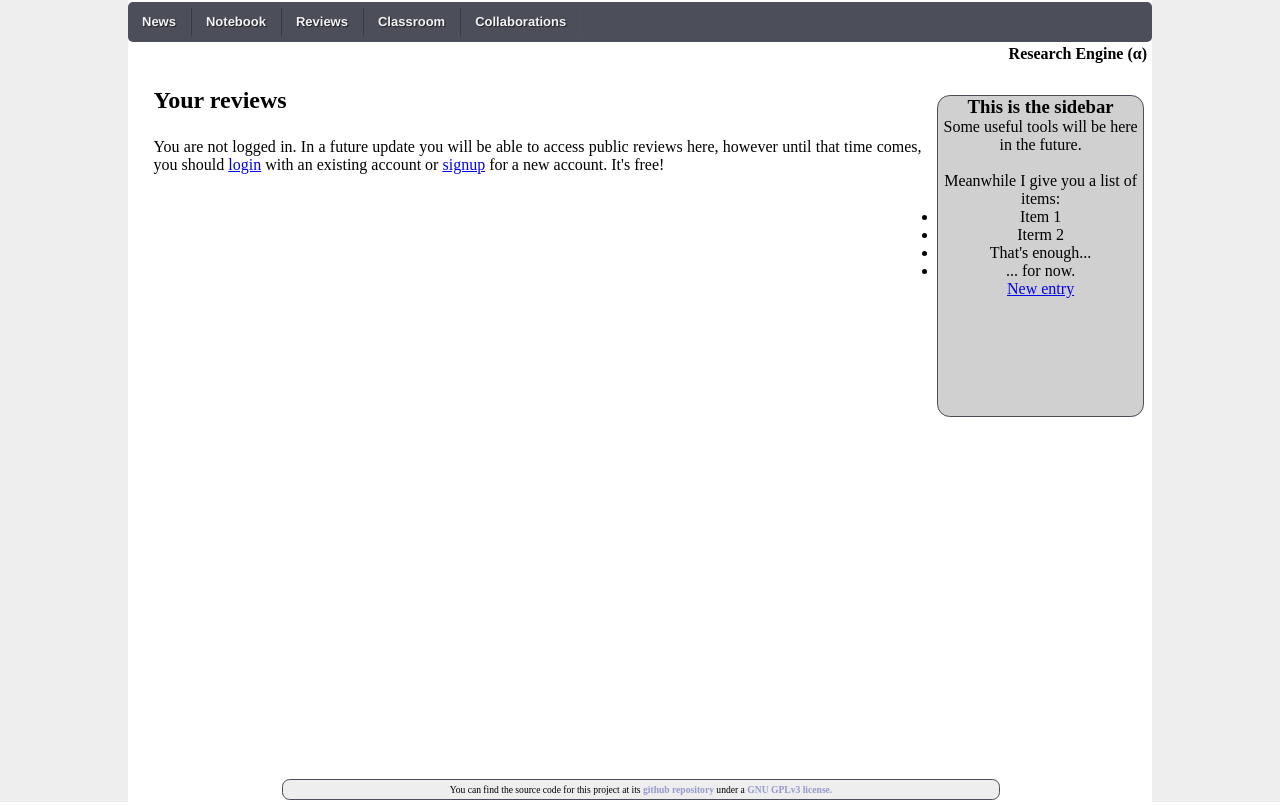
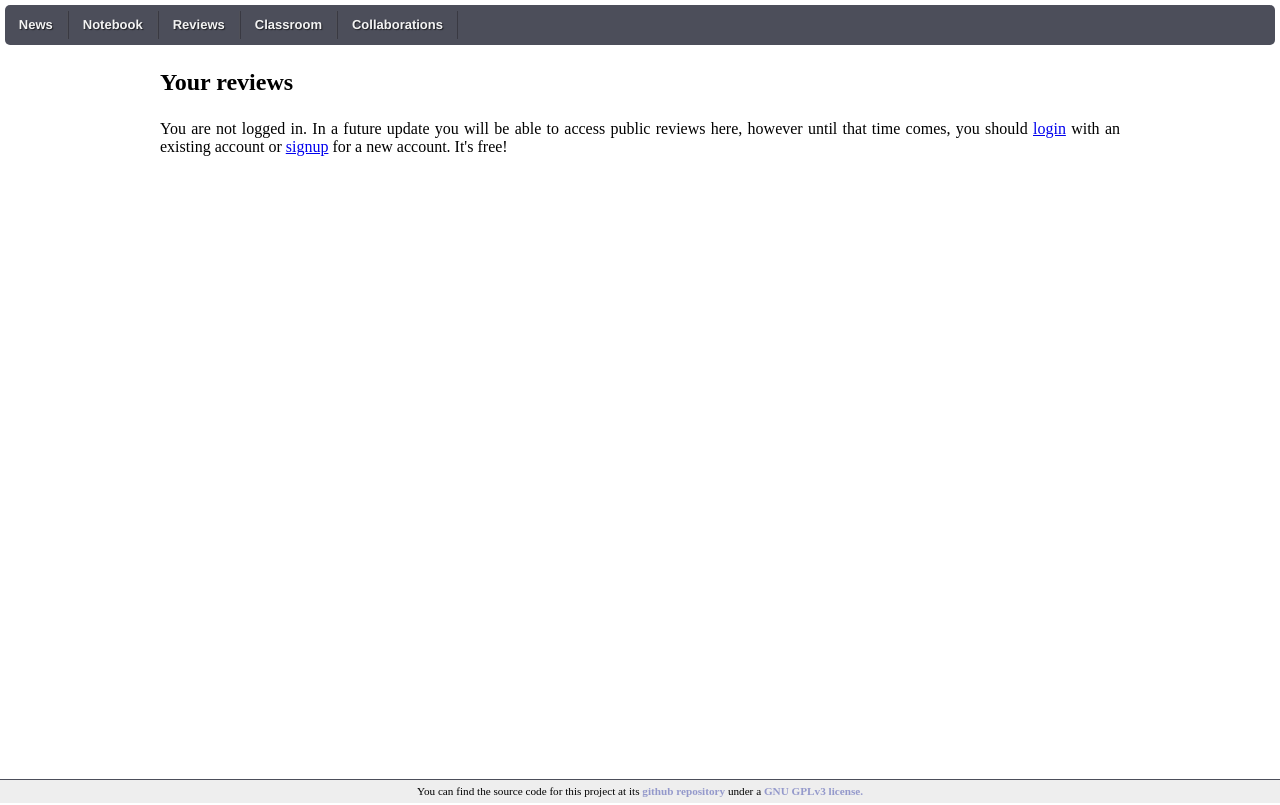
Before and after one commit to andresgsaravia/research-engine, a Python web app: template templates/reviews.html in a window 1280 px wide. Run offline with Jinja, Linux system fonts and the light colour scheme; the template is opened without the code that fills it, so the values that code supplies are empty.

Commit message:
Made content 100% wide and removed the sidebar.

```diff
--- a/css/general.css
+++ b/css/general.css
@@ -15,7 +15,6 @@ body {
     padding: 0;
     height: 100%;
     width: 100%;
-    background-color: #EEEEEE;
 }
 
 h2 {
@@ -28,12 +27,12 @@ h2 {
     margin: 0 auto;
     min-height: 100%;
     min-width: 750px;
-    width: 80%;
-    padding-top: 2px;
+    width: 100%;
+    padding-top: 0.3em;
 }
 
 .content {
-    margin-left: 2.5%;
+    margin: 0 auto;
     width: 75%;
     padding-bottom: 3em;
     text-align: justify;
@@ -70,6 +69,8 @@ h2 {
 }
 
 .menu {
+    margin-left: 0.3em;
+    margin-right: 0.3em;
     height: 40px;
     background: #4c4e5a;
     border-radius: 5px;
@@ -119,6 +120,10 @@ h2 {
     border-right: none;
 }
 
+.menu li:nth-last-child(2) a {
+    border-right: 1px solid #393942;
+}
+
 .menu li:hover > a {
     color: #66E6FF;
 }
@@ -136,6 +141,7 @@ h2 {
     -webkit-transition: opacity .25s ease .1s;
     -o-transition: opacity .25s ease .1s;
     -ms-transition: opacity .25s ease .1s;
+    -moz-transition: opacity .25s ease .1s;
     transition: opacity .25s ease .1s;
 }
 
@@ -197,15 +203,15 @@ h2 {
 /* Footer */
 
 .footer {
-    width: 70%;
+    width: 100%;
     height: 2em;
-    margin-left: 15%;
+/*    margin-left: 15%; */
     text-align: center;
     position: absolute;
-    bottom: 2px;
-    font-size: 0.6em;
-    border: 1px solid #4c4e5a;
-    border-radius: 0.8em;
+    bottom: 0.2em;
+    font-size: 0.7em;
+    border-top: 1px solid #4c4e5a;
+/*    border-radius: 0.8em; */
     background: #EEEEEE;
 }
 
--- a/templates/base.html
+++ b/templates/base.html
@@ -26,21 +26,6 @@
       <li>{{login_message | safe}}</li>
     </ul>
 
-    <div class="site-title"><h1><a title="Still in alpha phase..." href="/">Research Engine (&alpha;)</a></h1></div>
-
-    <div class="sidebar">
-      <h3> This is the sidebar</h3>
-      <p>Some useful tools will be here in the future.</p><br/>
-      <p>Meanwhile I give you a list of items:</p>
-      <ul>
-	<li>Item 1</li>
-	<li>Iterm 2</li>
-	<li>That's enough...</li>
-	<li>... for now.</li>
-      </ul>
-      {% block sidebar %}
-      {% endblock %}
-    </div>
 
     <div class="content">
       {% block content %}
--- a/templates/reviews.html
+++ b/templates/reviews.html
@@ -1,11 +1,4 @@
 {% extends "base.html" %}
-
-{% block sidebar %}
-
-<p><a href="/reviews/new" title="Add new article or blog post to review">New entry</a></p>
-
-{% endblock %}
-
 
 {% block content %}
 
```
